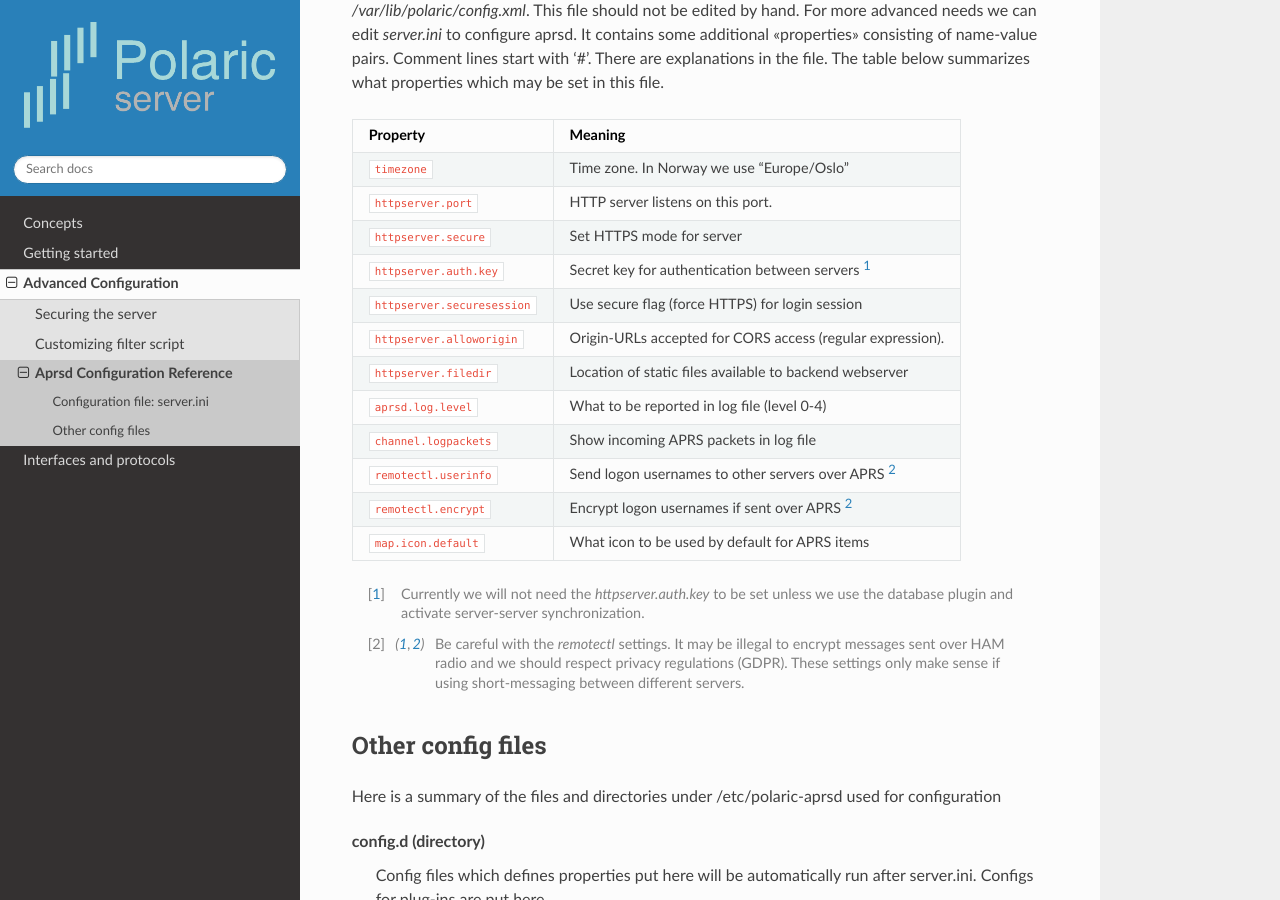
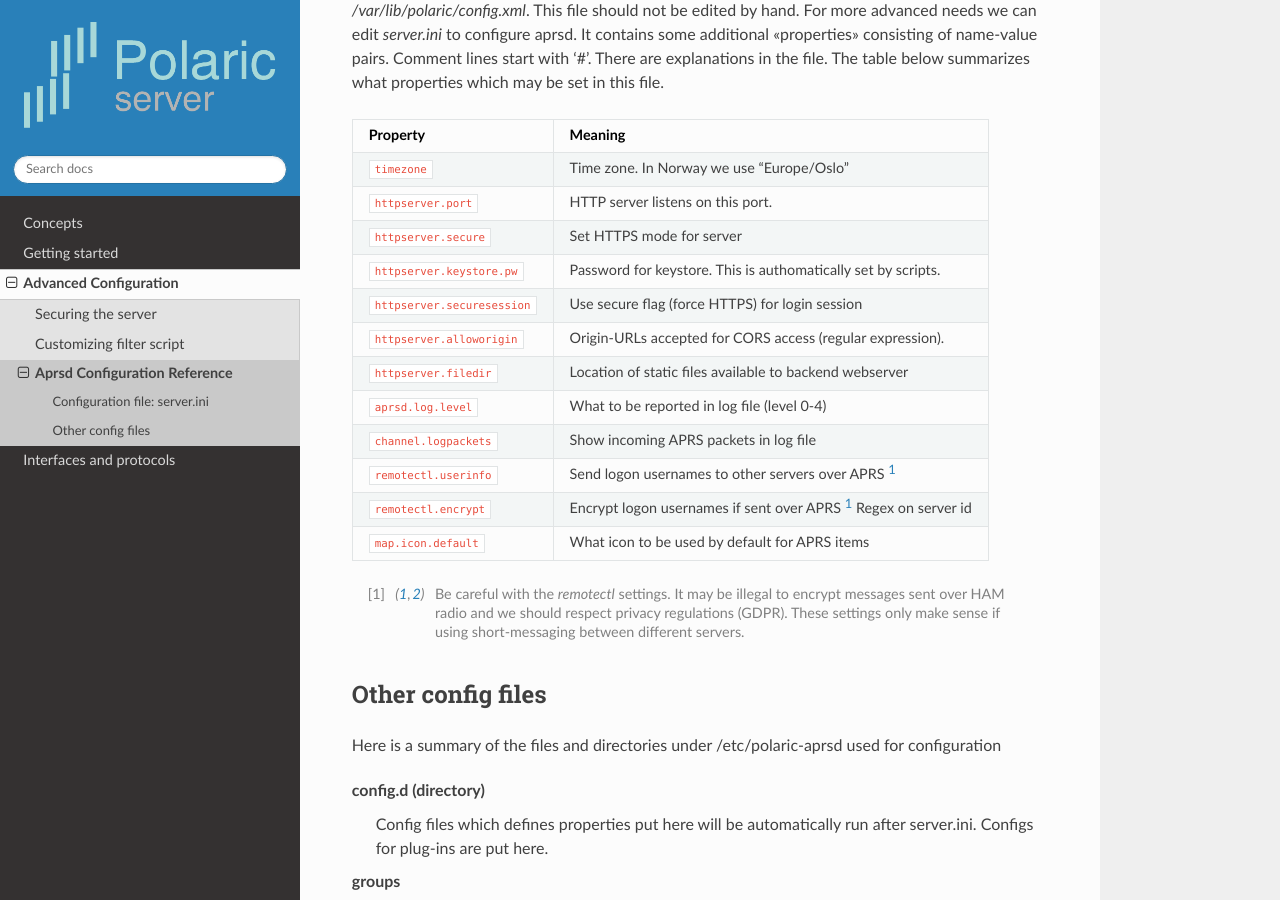
Before and after one commit to joakimsk/docs, a Sphinx documentation site: the page built from docs/configref.rst, in a window 1280 px wide and 900 px high, scrolled down 462 px. Built offline with Sphinx 7.4.7 and the Read the Docs theme 2.0.0, drawn with Linux system fonts in a browser that asks for light colours; some of the changed text lies outside the part shown.

Commit message:
Update configref.rst

```diff
--- a/docs/configref.rst
+++ b/docs/configref.rst
@@ -18,21 +18,18 @@
 ``timezone``                 Time zone. In Norway we use "Europe/Oslo"
 ``httpserver.port``          HTTP server listens on this port.
 ``httpserver.secure``        Set HTTPS mode for server
-``httpserver.auth.key``      Secret key for authentication between servers [1]_
+``httpserver.keystore.pw``   Password for keystore. This is authomatically set by scripts.
 ``httpserver.securesession`` Use secure flag (force HTTPS) for login session
 ``httpserver.alloworigin``   Origin-URLs accepted for CORS access (regular expression).
 ``httpserver.filedir``       Location of static files available to backend webserver
 ``aprsd.log.level``          What to be reported in log file (level 0-4)
 ``channel.logpackets``       Show incoming APRS packets in log file
-``remotectl.userinfo``       Send logon usernames to other servers over APRS [2]_
-``remotectl.encrypt``        Encrypt logon usernames if sent over APRS [2]_
+``remotectl.userinfo``       Send logon usernames to other servers over APRS [1]_
+``remotectl.encrypt``        Encrypt logon usernames if sent over APRS [1]_ Regex on server id
 ``map.icon.default``         What icon to be used by default for APRS items
 ============================ ===================================================================
 
-.. [1] Currently we will not need the *httpserver.auth.key* to be set unless we use the database plugin
-       and activate server-server synchronization.
-
-.. [2] Be careful with the *remotectl* settings. It may be illegal to encrypt messages sent over HAM radio
+.. [1] Be careful with the *remotectl* settings. It may be illegal to encrypt messages sent over HAM radio
        and we should respect privacy regulations (GDPR). These settings only make sense if using short-messaging
        between different servers.
 
@@ -71,3 +68,9 @@
 
 **scripts** (directory)
     The scripts (for example bash-scripts) are put here.
+
+**keys** (directory)
+    Crypto keys or other secret keys.
+
+**keys/peers
+    Secret keys for server-to-server authentication. Each line in this file is a service-name and a key. It is recommended that keys are 64 character base64 encoded strings generated by a secure random generator.
```
